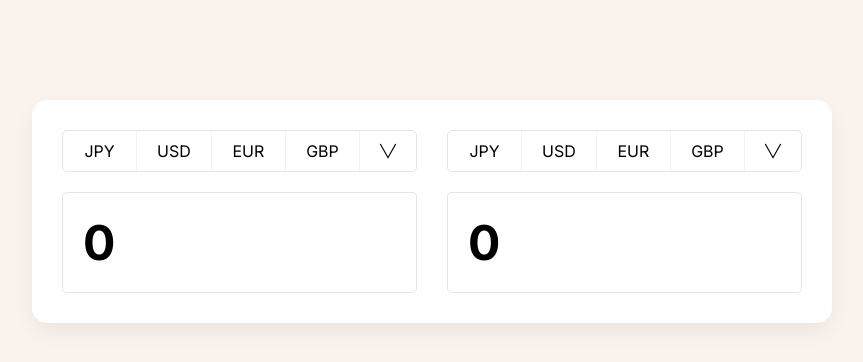
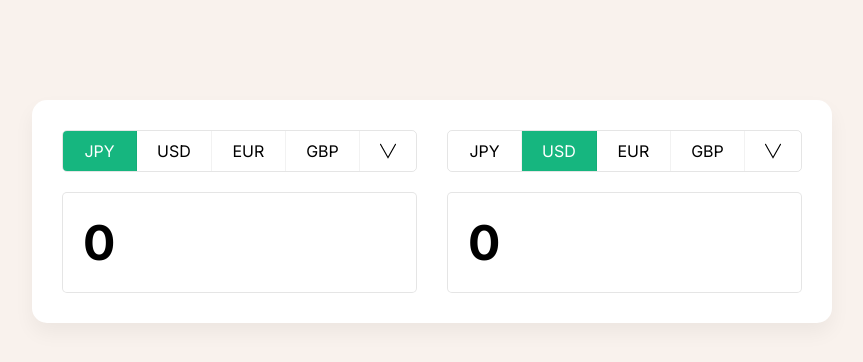
Before and after one commit to Constantine7s/currency-converter-react, a React (Create React App) app: page / in a window 1280 px wide. Shown: the top 362 px of the page, without its empty margins (208-1071 px from the left). Built offline with nearby package versions, Linux system fonts and the light colour scheme; no server answers.

Commit message:
feat: add select currency functionality

```diff
--- a/src/App.js
+++ b/src/App.js
@@ -4,6 +4,8 @@ import axios from 'axios';
 
 function App() {
   const [rates, setRates] = useState({});
+  const [fromCurrency, setFromCurrency] = useState('JPY');
+  const [toCurrency, setToCurrency] = useState('USD');
 
   useEffect(() => {
     axios
@@ -17,10 +19,14 @@ function App() {
     <div className="App">
       <Block
         value={0}
-        currency="JPY"
-        onChangeCurr={(curr) => console.log(curr)}
+        currency={fromCurrency}
+        onChangeCurr={(curr) => setFromCurrency(curr)}
       />
-      <Block value={0} currency="USD" />
+      <Block
+        value={0}
+        currency={toCurrency}
+        onChangeCurr={(curr) => setToCurrency(curr)}
+      />
     </div>
   );
 }
--- a/src/Block.js
+++ b/src/Block.js
@@ -5,7 +5,7 @@ export const Block = ({ value, currency, onChangeVal, onChangeCurr }) => (
   <div className="block">
     <ul className="currencies">
       {defaultCurrencies.map((curr) => (
-        <li onClick={() => onChangeCurr(curr)} key={curr}>
+        <li onClick={() => onChangeCurr(curr)} key={curr}  className={currency === curr ? 'active' : ''}>
           {curr}
         </li>
       ))}
```
